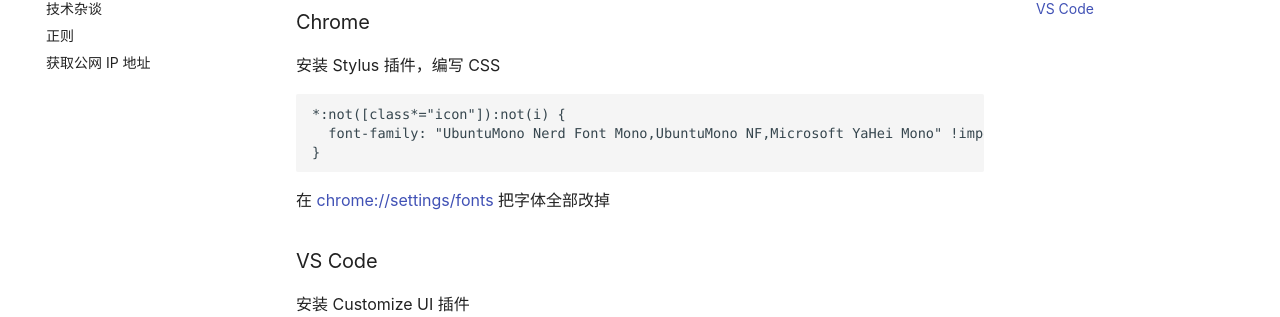
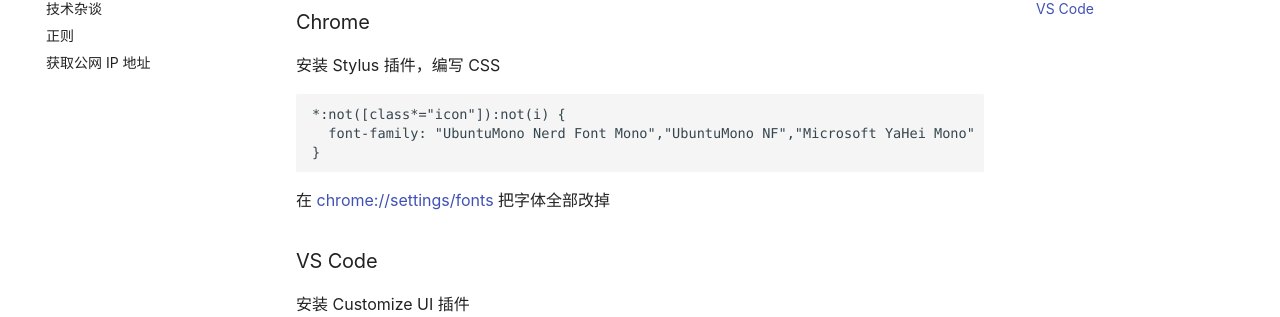
Before and after one commit to 117503445/wiki, an MkDocs documentation site: the page built from docs/misc/字体.md, in a window 1280 px wide and 900 px high, scrolled down 618 px. Shown: the part 282-599 px from the top of the window. Built offline with MkDocs 1.6.1 and Material for MkDocs 9.7.7, drawn with Linux system fonts in a browser that asks for light colours; some web fonts are replaced; comment, search, counter and statistics services are not loaded.

Commit message:
update font
Signed-off-by: HaoTian Qi <qihaotian@hyperchain.cn>

````diff
--- a/docs/misc/字体.md
+++ b/docs/misc/字体.md
@@ -42,7 +42,7 @@
 
 ```css
 *:not([class*="icon"]):not(i) {
-  font-family: "UbuntuMono Nerd Font Mono,UbuntuMono NF,Microsoft YaHei Mono" !important;
+  font-family: "UbuntuMono Nerd Font Mono","UbuntuMono NF","Microsoft YaHei Mono" !important;
 }
 ```
 
````
